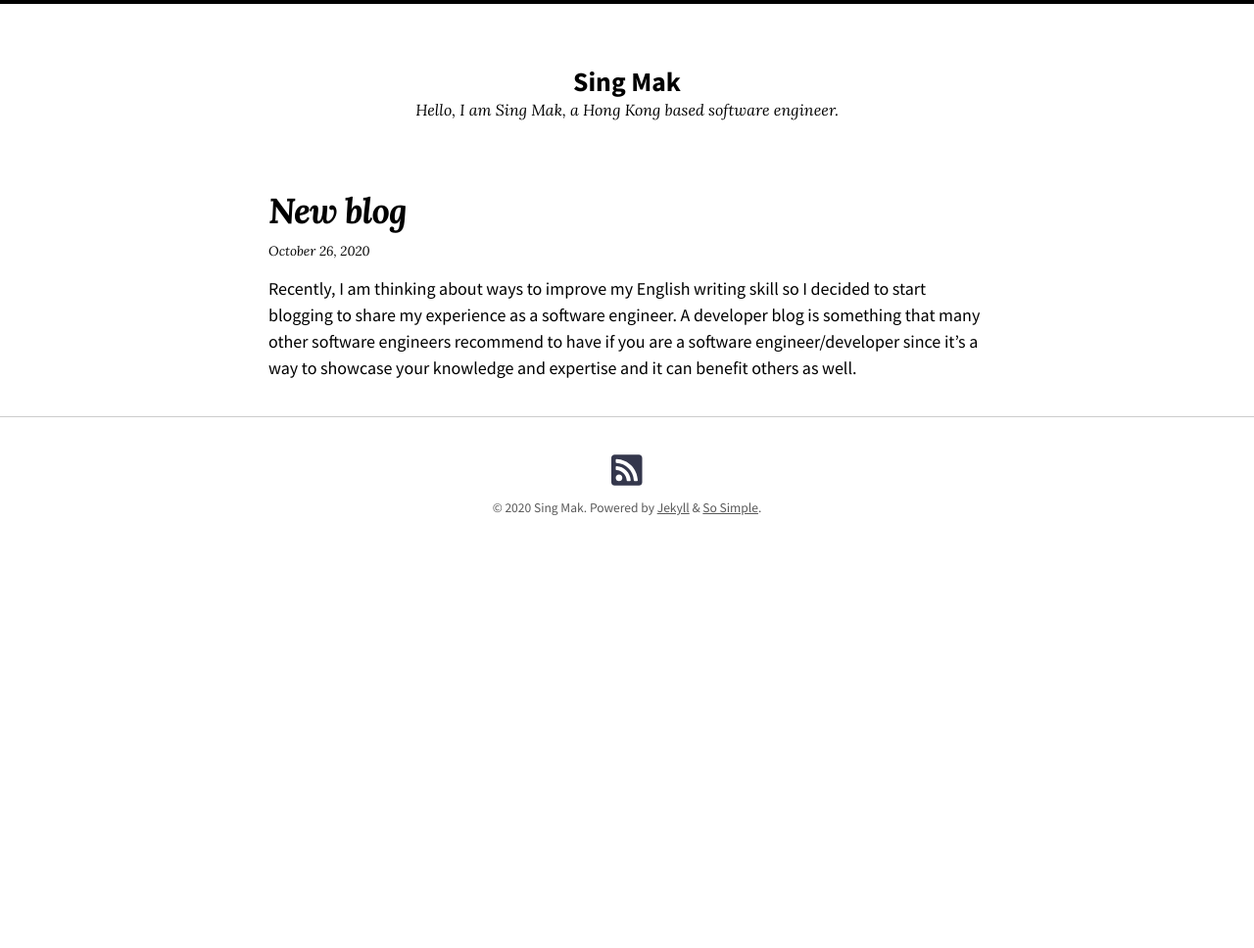
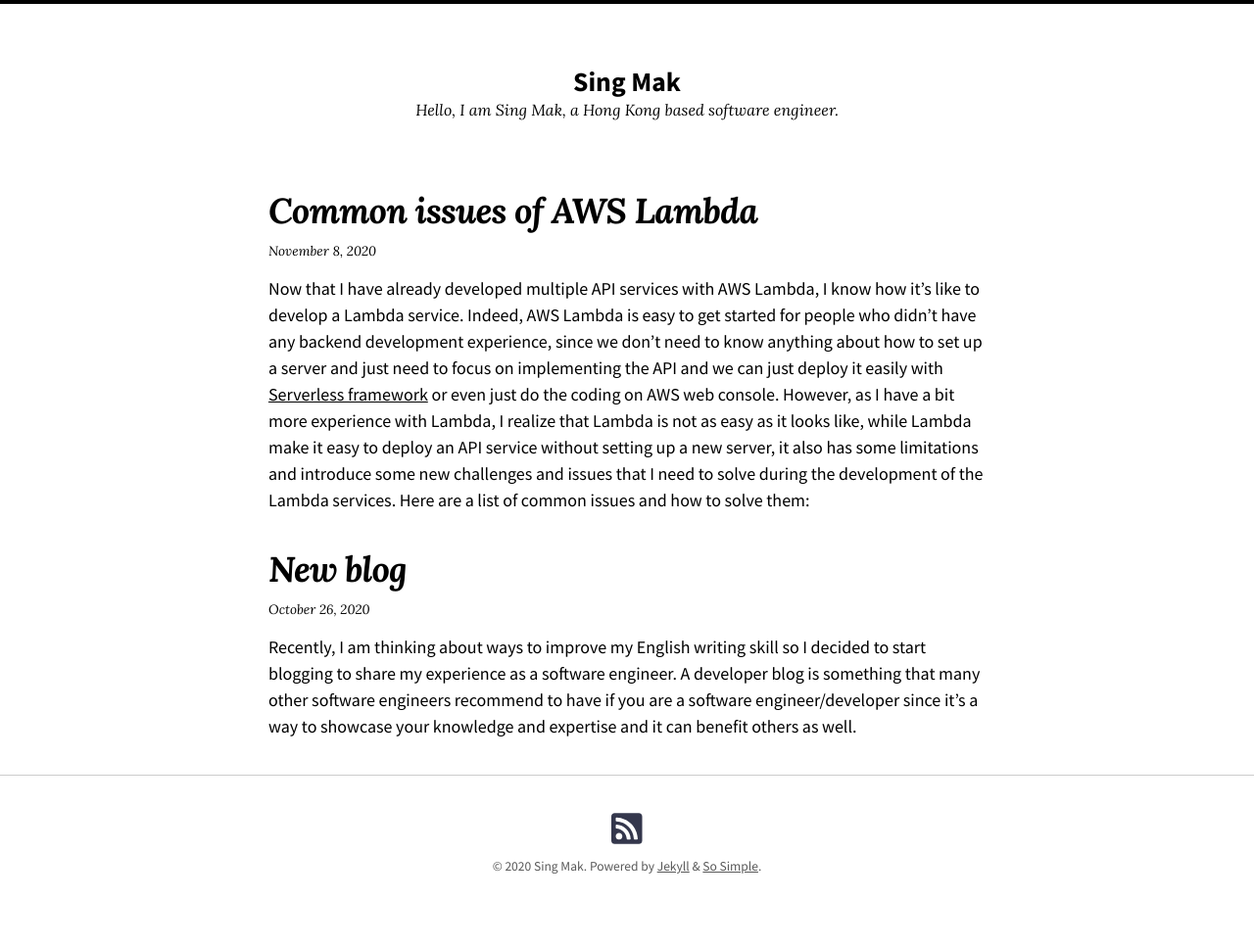
Before and after one commit to singmak/singmak.github.io, a Jekyll site: the page built from index.md, in a window 1280 px wide. Shown: the whole page at 98% size. Built offline with Jekyll 4.4.1, drawn with Linux system fonts in a browser that asks for light colours; nearby versions of some CDN libraries; before the commit the page ends 900 px from its top, so only the background shows below that.

Commit message:
update common lambda issues blog post

````diff
--- a/_drafts/common-lambda-issues.md
+++ b/_posts/2020-11-8-common-lambda-issues.md
@@ -1,16 +1,14 @@
 ---
 layout: post
-title: Common issues on AWS Lambda
+title: Common issues of AWS Lambda
 ---
 
 Now that I have already developed multiple API services with AWS Lambda, I know how it's like to develop a Lambda service.
-Indeed, AWS Lambda is easy to get started for people like me, who didn't have any backend development experience, since I don't need to know anything about how a server should work and just need to focus on implementing the API with the language that I know already (JavaScript) and I can just deploy it easily with [Serverless framework](https://www.serverless.com). However, as I have a bit more experience with Lambda, I realize that Lambda is not as easy as it looks like, while Lambda make it easy to deploy an API service without setting up a new server, it also has some limitations and introduce some new challenges and issues that I need to solve during the development of the Lambda services.
-
-Here are a list of common issues and summary of how to solve them:
+Indeed, AWS Lambda is easy to get started for people who didn't have any backend development experience, since we don't need to know anything about how to set up a server and just need to focus on implementing the API and we can just deploy it easily with [Serverless framework](https://www.serverless.com) or even just do the coding on AWS web console. However, as I have a bit more experience with Lambda, I realize that Lambda is not as easy as it looks like, while Lambda make it easy to deploy an API service without setting up a new server, it also has some limitations and introduce some new challenges and issues that I need to solve during the development of the Lambda services. Here are a list of common issues and how to solve them:
 
 ### Too many resources ###
 
-I have no concept of micro-service when I develop my first Lambda service. It doesn't take long for me to add like 30 APIs to the service. It was all good when I was testing locally, until I tried to deploy it and this error popped up on the terminal:
+When I developed my first Lambda service, it didn't take long for me to add like 30 APIs to the service. It was all good when I was testing locally, until I tried to deploy it and this error popped up on the terminal:
 ```
 Error --------------------------------------------------
 
@@ -53,10 +51,10 @@
 - If you need to generate PDF with **[Puppeteer](https://github.com/puppeteer/puppeteer)**, use **puppeteer-core** and **[chrome-aws-lambda](https://github.com/alixaxel/chrome-aws-lambda)** instead to keep your function small.
 
 ### Execution timeout limit ###
-If you are developing HTTP API with Lambda, make sure the execution won't exceed 30 secs since it's the limit of API Gateway. For the Lambda function itself, the timeout limit is 15 minutes, so if the operation of the function can exceed this amount time, mostly likely you cannot implement it with Lambda.
+If you are developing HTTP API with Lambda, make sure that the execution won't exceed 30 secs since it's the limit of API Gateway. For the Lambda function itself, the timeout limit is 15 minutes, so if the operation of the function can exceed this amount of time, you probably cannot implement it with Lambda or you need to split the Lambda function into several Lambda functions that require smaller amount of time to do the task and connect them together with the likes of [step functions](https://aws.amazon.com/tw/step-functions/).
 
 ### Persisting connection with external services (DB, TCP, etc) ###
 While it's a good practice to keep the DB / TCP connections around for a normal backend server so that several API requests can share the same connections and reduce the overhead of connecting again and again, it's very hard to achieve in Lambda.
-I had a lot of issue with this when I tried to share the same DB connection with multiple requests with [Knex](http://knexjs.org/). The problem was that AWS can freeze the container of your Lambda function any time after it's not used for a while, the connection with the DB can be dropped. What's worse is that the variables that you keep in the context level of the function is also frozen. Those variables include the status of the DB connection. So next time when the Lambda function was requested again, AWS resumes the container and at this point, the context of the function was still keeping the same status of the DB connection that the function executes previously, which was connecting. Knex was confused and didn't know that the connection was dropped and didn't try to connect again and just returned an error when the Lambda functino tried to access the DB. I end up resolving the issue by creating a new connection with the DB for every Lambda request.
+I had a lot of issue with this when I tried to share the same DB connection with multiple requests with [Knex](http://knexjs.org/). The problem was that AWS can freeze the container of your Lambda function any time after it's not used for a while, the connection with the DB can be dropped. What's worse is that the variables that you keep in the context level of the function is also frozen. Those variables include the status of the DB connection. So next time when the Lambda function was requested again, AWS resumes the container and at this point, the context of the function was still keeping the same status of the DB connection that the function executed previously, which was connecting. Knex was confused and didn't know that the connection was dropped and couldn't try to connect again and just returned an error when the Lambda function tried to access the DB. I kept scratching my head wondering why sometimes the Lambda function failed to connect with the DB randomly. I ended up resolving the issue by creating a new connection with the DB for every Lambda request and closing the connection when the execution of Lambda finished.
 
-I hope this blog post gives you some ideas of what kind of issues that you may face when you are developing a Lambda function and some guidance on how to resolve them.
+I hope this blog post gives you some ideas of what kind of issues that you may face when you are developing a Lambda function and some guidance on how to solve them.
````
Also changed, not shown: 7 other files.
